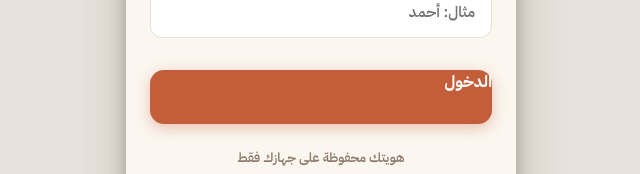
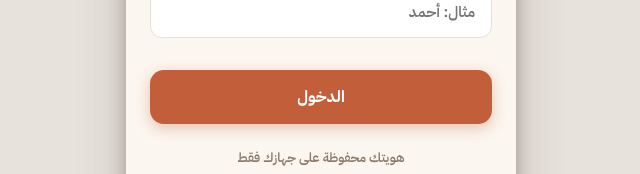
Before and after one commit to do-basel/evenly, a React (Vite) app in the folder client/: page / in a window 1280 px wide. Shown: the part 313-487 px from the top of the page, without its empty margins (319-959 px from the left). Built offline with nearby package versions, Linux system fonts and the light colour scheme; no server answers.

Commit message:
fix: set Railway API URL, center button text, fix avatar position
Co-Authored-By: Claude Sonnet 4.6 <noreply@anthropic.com>

```diff
--- a/client/src/index.css
+++ b/client/src/index.css
@@ -48,7 +48,7 @@ body {
 
 input, button { font-family: var(--font-body); }
 input { display: block; }
-button { display: flex; }
+button { display: flex; align-items: center; justify-content: center; }
 
 @media (max-width: 440px) {
   body { padding: 0; background: var(--bg); height: 100dvh; }
--- a/client/src/screens/MyTrips.tsx
+++ b/client/src/screens/MyTrips.tsx
@@ -34,18 +34,18 @@ export default function MyTrips({ onCreateTrip, onOpenTrip, onSignOut }: Props)
 
       {/* Header */}
       <div style={{ padding: '52px 20px 0', display: 'flex', alignItems: 'flex-start', justifyContent: 'space-between' }}>
-        <div>
+        <button
+          onClick={onSignOut}
+          style={{ width: 38, height: 38, borderRadius: '50%', background: 'var(--accent)', color: '#fff', border: 'none', fontSize: 15, fontWeight: 700, fontFamily: 'var(--font-body)', cursor: 'pointer', flexShrink: 0 }}
+        >
+          {initial}
+        </button>
+        <div style={{ textAlign: 'right' }}>
           <div style={{ fontSize: 26, fontWeight: 800, letterSpacing: '-0.01em' }}>رحلاتي</div>
           <div style={{ fontSize: 13, color: 'var(--sub)', fontWeight: 600, marginTop: 2 }}>
             {memberships.length} {memberships.length === 1 ? 'رحلة' : 'رحلات'}
           </div>
         </div>
-        <button
-          onClick={onSignOut}
-          style={{ width: 38, height: 38, borderRadius: '50%', background: 'var(--accent)', color: '#fff', border: 'none', fontSize: 15, fontWeight: 700, fontFamily: 'var(--font-body)', cursor: 'pointer' }}
-        >
-          {initial}
-        </button>
       </div>
 
       {/* Trips list */}
```
